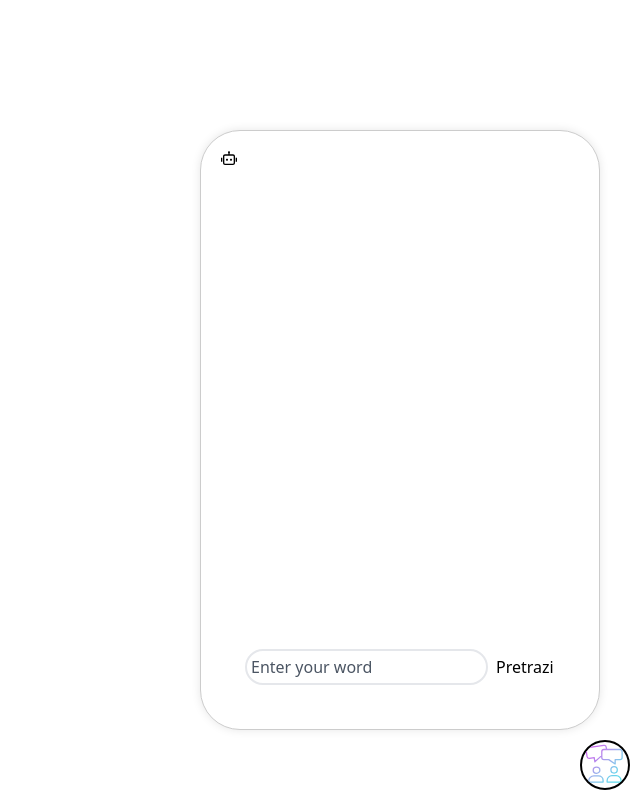
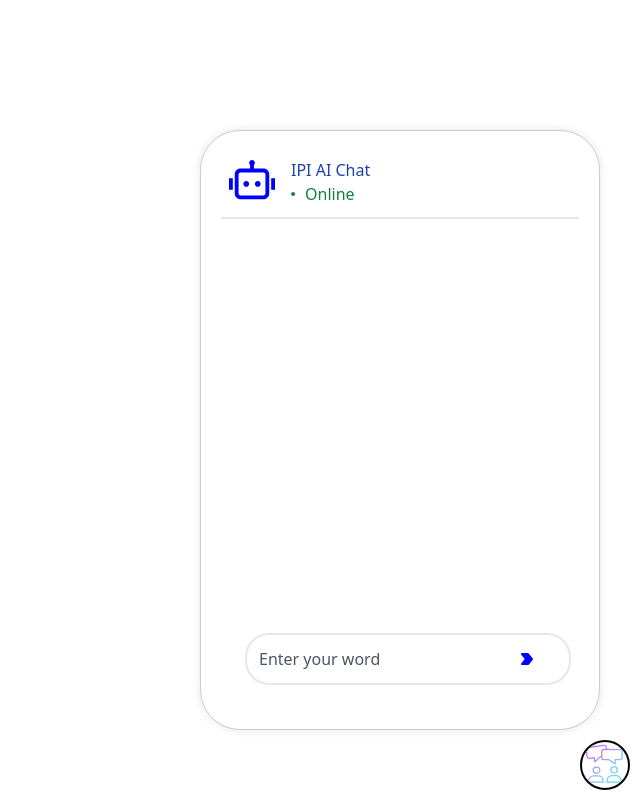
Before and after one commit to EvillDeadSpace/IPI-Smart-Academic-System, a React (Vite) app in the folder frontend/: page / in a window 1280 px wide. Both pictures are taken after a click on the button "Nastavi". Shown: the whole page, without its empty margins (640-1280 px from the left). Built offline with nearby package versions, Linux system fonts and the light colour scheme.

Commit message:
Adding Style to Chat

```diff
--- a/frontend/src/components/Chat.tsx
+++ b/frontend/src/components/Chat.tsx
@@ -3,21 +3,22 @@ import Lottie from 'lottie-react'
 import animation from '../assets/wired-gradient-981-consultation-hover-conversation.json'
 import animationChat from '../assets/AnimationChat.json'
 import { RiRobot2Line } from 'react-icons/ri'
+import { LuDot } from 'react-icons/lu'
+import { TbArrowBadgeRightFilled } from 'react-icons/tb'
 
 const Chat: FC = () => {
-    const [data, setData] = useState<{ word: string[] } | null>(null) // Type as needed
-    const [word, setWord] = useState<string>('') // State for user input
+    // State variables
+    const [word, setWord] = useState<string>('')
     const [messages, setMessages] = useState<
         { text: string; isUser: boolean }[]
     >([])
-    const [isLoading, setIsLoading] = useState<boolean>(false) // State for loading
+    const [isLoading, setIsLoading] = useState<boolean>(false)
     const [showChat, setShowChat] = useState<boolean>(false)
 
+    // Function to handle continue button click
     const handleContinue = () => {
         setShowChat(true)
     }
-
-    console.log(data)
 
     // Function to handle input field changes
     const handleInputChange = (event: React.ChangeEvent<HTMLInputElement>) => {
@@ -29,13 +30,13 @@ const Chat: FC = () => {
         event.preventDefault()
 
         if (word.trim()) {
-            // Add new user message to the messages array
             setMessages([...messages, { text: word, isUser: true }])
-            // Reset the input field
             setWord('')
         }
 
-        setIsLoading(true) // Set loading to true before fetching data
+        setIsLoading(true)
+
+        // Add simulated AI response to the messages
 
         try {
             const response = await fetch('http://127.0.0.1:5000/search', {
@@ -43,11 +44,9 @@ const Chat: FC = () => {
                 headers: {
                     'Content-Type': 'application/json',
                 },
-                body: JSON.stringify({ word }), // Send word instead of query
+                body: JSON.stringify({ word }),
             })
             const result = await response.json()
-            console.log(result) // Log the result to the console
-            setData(result as { word: string[] })
 
             // Add AI response to the messages array
             if (result.sentence && result.sentence.length > 0) {
@@ -59,7 +58,7 @@ const Chat: FC = () => {
         } catch (error) {
             console.error('There was an error!', error)
         } finally {
-            setIsLoading(false) // Set loading to false after fetching data
+            setIsLoading(false)
         }
     }
 
@@ -95,16 +94,30 @@ const Chat: FC = () => {
                     </>
                 ) : (
                     <>
-                        <p>
-                            <RiRobot2Line />
+                        <div className="flex items-center">
+                            <RiRobot2Line
+                                color="blue"
+                                size={46}
+                                className="m-2"
+                            />
+                            <div className="flex flex-col ml-2">
+                                <p className="text-blue-800 font-medium">
+                                    IPI AI Chat
                                 </p>
-                        <div className="chat-content max-h-96 overflow-y-auto p-4">
+                                <p className="text-green-700 flex items-center">
+                                    <LuDot size={24} className="ml-[-10px]" />{' '}
+                                    Online
+                                </p>
+                            </div>
+                        </div>
+                        <hr className="border-t-2 border-black-100 my-1" />
+                        <div className="chat-content max-h-max overflow-y-auto p-4">
                             {messages.map((message, index) => (
                                 <p
-                                    className={`border-2 rounded-3xl p-2 m-2 ${
+                                    className={`border-2 rounded-3xl p-2 m-4 ${
                                         message.isUser
-                                            ? 'text-left bg-gray-400'
-                                            : 'text-right bg-gray-200'
+                                            ? 'text-left bg-[#3369FF] rounded-2xl rounded-tr-none text-white p-5 m-2 '
+                                            : 'text-right rounded-2xl rounded-tl-none bg-[#EEEEEE]'
                                     }`}
                                     key={index}
                                 >
@@ -112,16 +125,31 @@ const Chat: FC = () => {
                                 </p>
                             ))}
                             {isLoading && <p>Loading...</p>}
-                            <form onSubmit={handleSubmit}>
+                            <div>
+                                <form
+                                    onSubmit={handleSubmit}
+                                    className="relative"
+                                >
+                                    <div className="relative">
                                         <input
-                                    className="border-2 m-2 p-1 rounded-3xl placeholder-italic placeholder-gray-600"
+                                            className="border-2 m-2 p-3 rounded-3xl placeholder-italic placeholder-gray-600 pr-10 w-full"
                                             type="text"
                                             value={word}
                                             onChange={handleInputChange}
                                             placeholder="Enter your word"
                                         />
-                                <button type="submit">Pretrazi</button>
+                                        <button
+                                            type="submit"
+                                            className="absolute right-6 top-1/2 transform -translate-y-1/2"
+                                        >
+                                            <TbArrowBadgeRightFilled
+                                                size={24}
+                                                color="blue"
+                                            />
+                                        </button>
+                                    </div>
                                 </form>
+                            </div>
                         </div>
                     </>
                 )}
```
Lines whose indentation alone changed are shown as unchanged.
